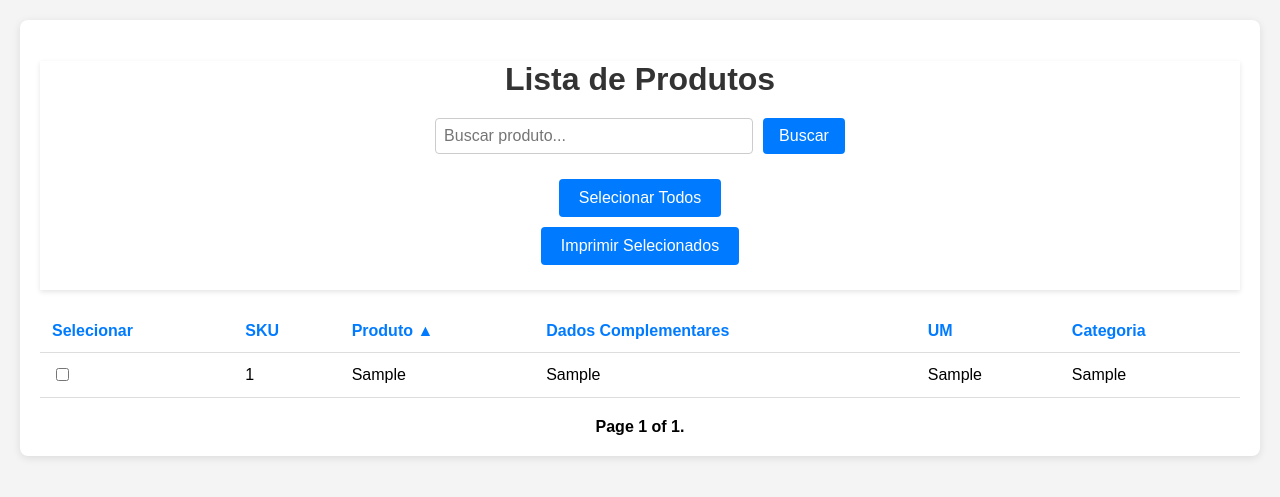
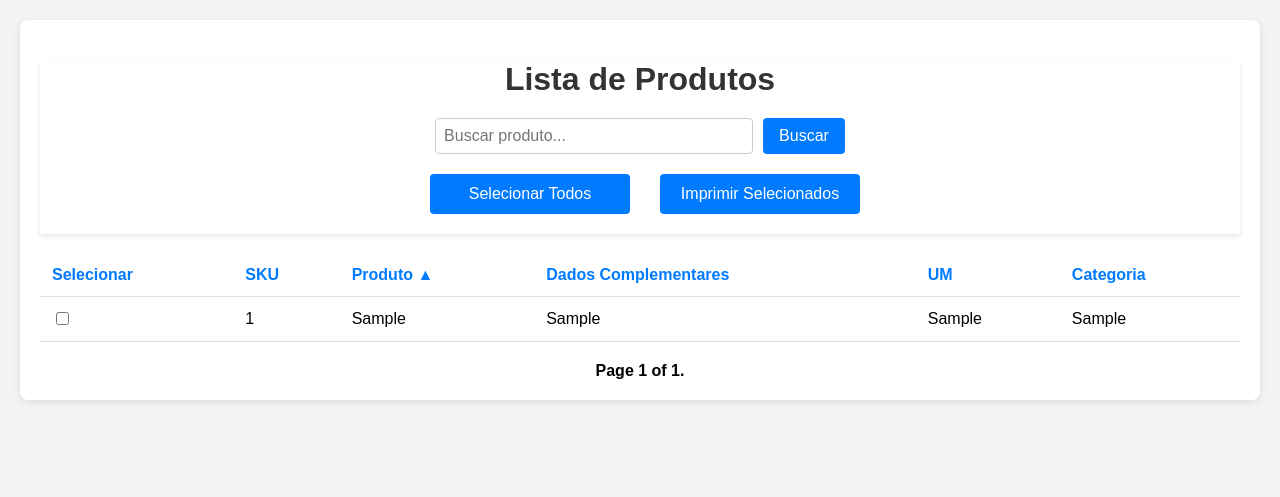
Before and after one commit to brunogf1/Importar_Planilhas, a Django app: page /produtos/ in a window 1280 px wide. Shown: the top 497 px of the page. Run offline with Django 5.2, Linux system fonts and the light colour scheme; tables that the repository leaves empty hold one stand-in row (values such as "Sample post").

Commit message:
Botões no Cabeçalho e Fixação do Cabeçalho

```diff
--- a/produtos/templates/produtos/lista_produtos.html
+++ b/produtos/templates/produtos/lista_produtos.html
@@ -17,7 +17,7 @@
                 <input type="text" name="search" value="{{ search_query }}" placeholder="Buscar produto...">
                 <button type="submit">Buscar</button>
             </form>
-            <div class="button-group">
+            <div class="action-buttons">
                 <button id="selectAll">Selecionar Todos</button>
             <form method="POST" action="{% url 'imprimir_produtos' %}">
                 {% csrf_token %}
--- a/static/css/styles.css
+++ b/static/css/styles.css
@@ -132,16 +132,19 @@ th a:hover {
     padding: 5px 15px;
 }
 
-.button-group {
+.action-buttons {
     display: flex;
-    flex-direction: column;
-    align-items: center;
+    justify-content: center;
+    gap: 20px;
     margin-bottom: 20px;
 }
-
-.button-group button {
-    margin: 5px 0;
+.action-buttons button {
     padding: 10px 20px;
+    font-size: 16px;
+    cursor: pointer;
+    width: 200px;
+    height: 40px;
+    text-align: center;
 }
 
 .table-container {
```
